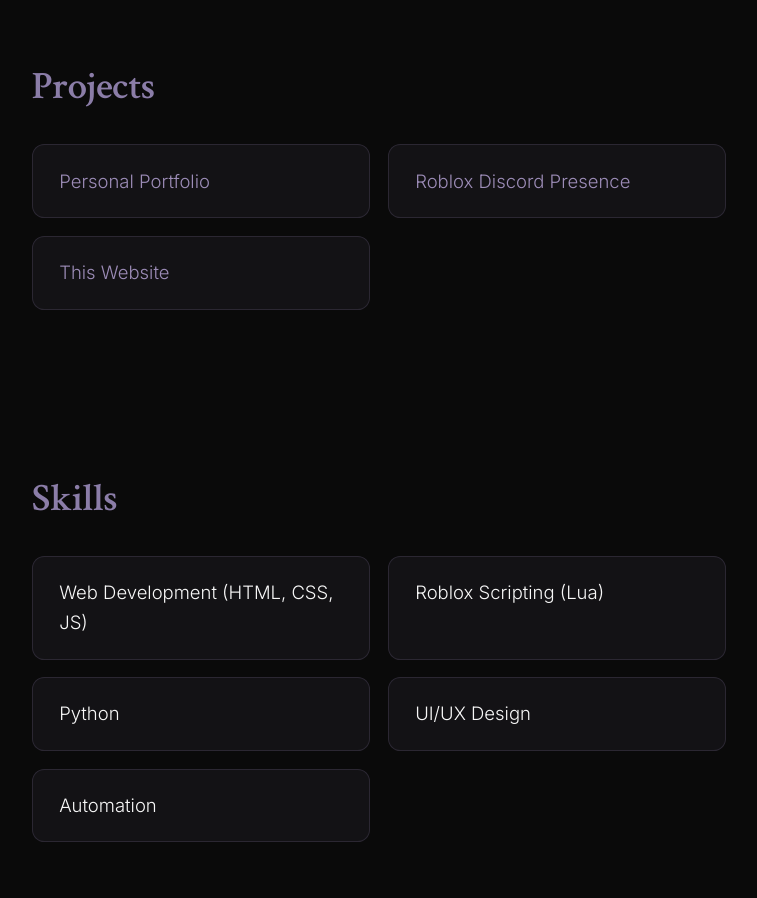
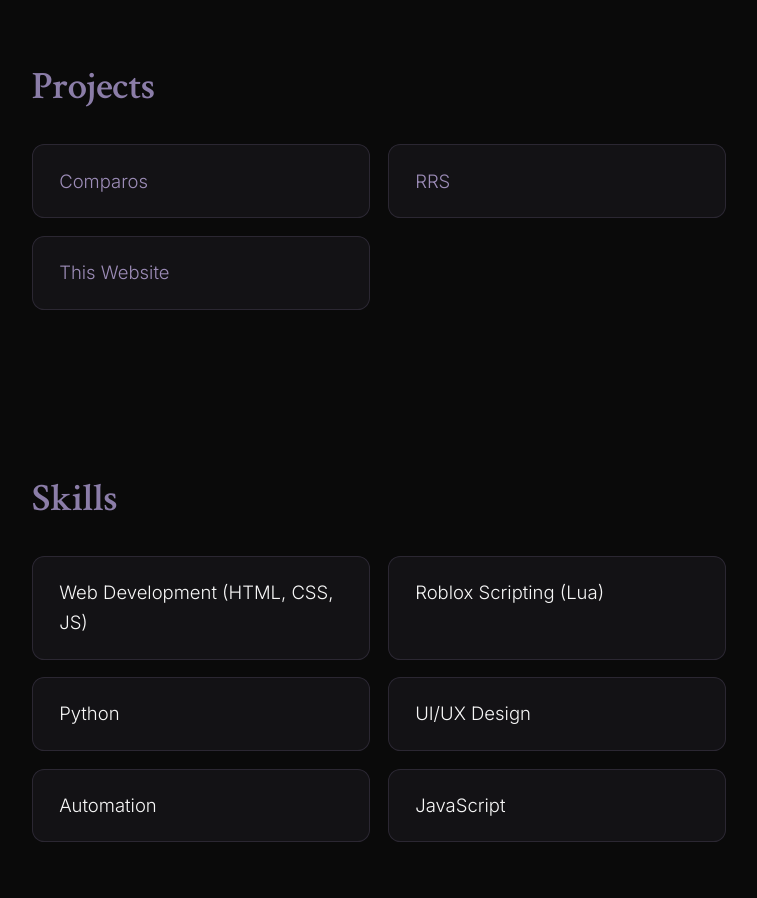
Before and after one commit to Manikel/Manikel.github.io, a plain HTML site: page index.html in a window 1280 px wide. Shown: the part 1976-2874 px from the top of the page, without its empty margins (261-1018 px from the left). Drawn offline with Linux system fonts and the light colour scheme.

Commit message:
Update index.html

```diff
--- a/index.html
+++ b/index.html
@@ -51,8 +51,8 @@
     <section class="section">
       <h2>Projects</h2>
       <ul class="projects-list">
-        <li><a href="https://github.com/Manikel/Manikel" target="_blank">Personal Portfolio</a></li>
-        <li><a href="https://github.com/Manikel/roblox-discord-presence" target="_blank">Roblox Discord Presence</a></li>
+        <li><a href="https://github.com/Manikel/Comparos" target="_blank">Comparos</a></li>
+        <li><a href="https://github.com/Manikel/RRS" target="_blank">RRS</a></li>
         <li><a href="https://github.com/Manikel/Manikel.github.io" target="_blank">This Website</a></li>
         <!-- Add more projects as needed -->
       </ul>
@@ -66,6 +66,7 @@
         <li>Python</li>
         <li>UI/UX Design</li>
         <li>Automation</li>
+        <li>JavaScript</li>
         <!-- Add more skills as needed -->
       </ul>
     </section>
```
